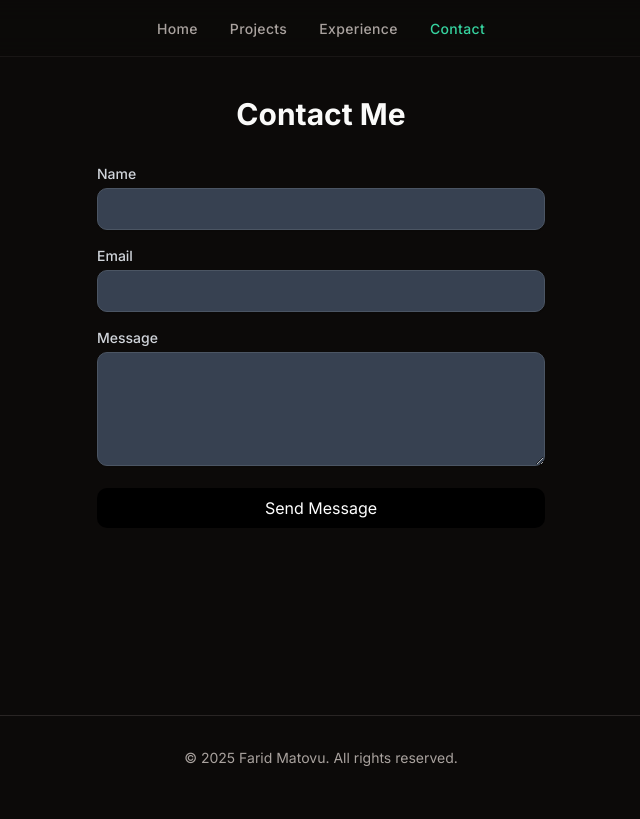
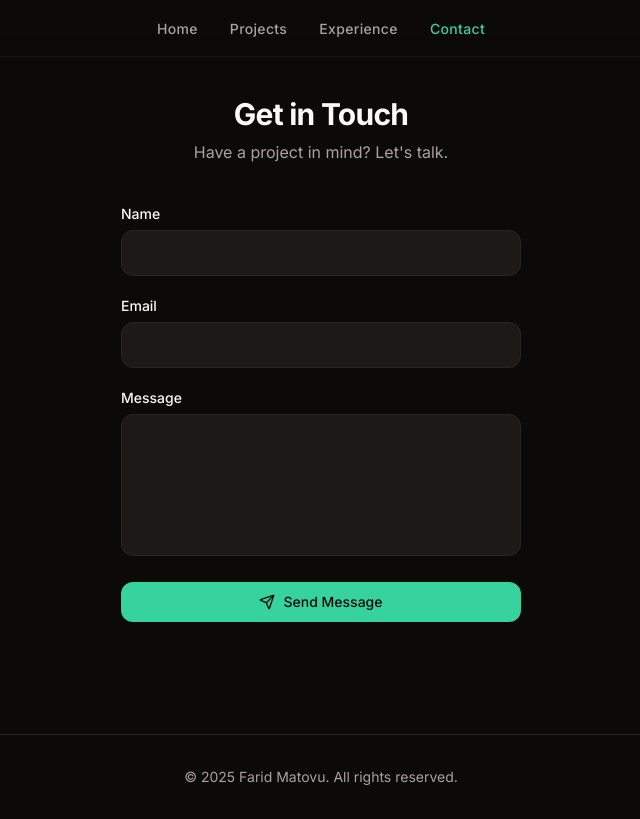
Before and after one commit to matovu-farid/my-website, a Next.js app: page /contact in a window 1280 px wide. Shown: the whole page, without its empty margins (319-959 px from the left). Built offline with nearby package versions, Linux system fonts and the light colour scheme; no server answers.

Commit message:
feat: restyle contact page with stone inputs and emerald accent

```diff
--- a/src/app/contact/page.tsx
+++ b/src/app/contact/page.tsx
@@ -1,9 +1,11 @@
 "use client";
 
 import { useState } from "react";
-import { motion } from "framer-motion";
+import { motion } from "motion/react";
+import { Send } from "lucide-react";
 import Header from "@/components/header";
 import Footer from "@/components/footer";
+import PageTransition from "@/components/page-transition";
 import { sendEmail } from "@/actions/send-email";
 
 export default function Contact() {
@@ -17,31 +19,29 @@ export default function Contact() {
     const formData = new FormData(event.currentTarget);
     const result = await sendEmail(formData);
     setFormStatus(result);
+
+    if (result.success) {
+      (event.target as HTMLFormElement).reset();
+    }
   };
 
   return (
     <div className="min-h-screen flex flex-col">
       <Header />
-      <main className="flex-grow container mx-auto px-6 pt-24 pb-12">
-        <motion.h1
-          initial={{ opacity: 0, y: -20 }}
-          animate={{ opacity: 1, y: 0 }}
-          transition={{ duration: 0.5 }}
-          className="text-3xl font-bold mb-8 text-center"
-        >
-          Contact Me
-        </motion.h1>
-        <motion.form
-          initial={{ opacity: 0, y: 20 }}
-          animate={{ opacity: 1, y: 0 }}
-          transition={{ duration: 0.5 }}
-          className="max-w-md mx-auto"
-          onSubmit={handleSubmit}
-        >
-          <div className="mb-4">
+      <main className="flex-grow container mx-auto px-6 pt-24 pb-12 max-w-md">
+        <PageTransition>
+          <h1 className="text-3xl font-bold tracking-tight text-foreground mb-2 text-center">
+            Get in Touch
+          </h1>
+          <p className="text-muted-foreground text-center mb-10">
+            Have a project in mind? Let&apos;s talk.
+          </p>
+
+          <form className="space-y-5" onSubmit={handleSubmit}>
+            <div>
               <label
                 htmlFor="name"
-              className="block text-sm font-medium text-gray-700 dark:text-gray-300 mb-1"
+                className="block text-sm font-medium text-foreground mb-1.5"
               >
                 Name
               </label>
@@ -50,13 +50,13 @@ export default function Contact() {
                 id="name"
                 name="name"
                 required
-              className="w-full px-3 py-2 border border-gray-300 rounded-md shadow-sm focus:outline-none focus:ring-2 focus:ring-blue-500 focus:border-blue-500 dark:bg-gray-700 dark:border-gray-600 dark:text-white"
+                className="w-full px-3.5 py-2.5 border border-border rounded-lg bg-card text-foreground placeholder-muted-foreground focus:outline-none focus:ring-2 focus:ring-ring/50 transition-shadow"
               />
             </div>
-          <div className="mb-4">
+            <div>
               <label
                 htmlFor="email"
-              className="block text-sm font-medium text-gray-700 dark:text-gray-300 mb-1"
+                className="block text-sm font-medium text-foreground mb-1.5"
               >
                 Email
               </label>
@@ -65,13 +65,13 @@ export default function Contact() {
                 id="email"
                 name="email"
                 required
-              className="w-full px-3 py-2 border border-gray-300 rounded-md shadow-sm focus:outline-none focus:ring-2 focus:ring-blue-500 focus:border-blue-500 dark:bg-gray-700 dark:border-gray-600 dark:text-white"
+                className="w-full px-3.5 py-2.5 border border-border rounded-lg bg-card text-foreground placeholder-muted-foreground focus:outline-none focus:ring-2 focus:ring-ring/50 transition-shadow"
               />
             </div>
-          <div className="mb-4">
+            <div>
               <label
                 htmlFor="message"
-              className="block text-sm font-medium text-gray-700 dark:text-gray-300 mb-1"
+                className="block text-sm font-medium text-foreground mb-1.5"
               >
                 Message
               </label>
@@ -79,33 +79,35 @@ export default function Contact() {
                 id="message"
                 name="message"
                 required
-              rows={4}
-              className="w-full px-3 py-2 border border-gray-300 rounded-md shadow-sm focus:outline-none focus:ring-2 focus:ring-blue-500 focus:border-blue-500 dark:bg-gray-700 dark:border-gray-600 dark:text-white"
-            ></textarea>
+                rows={5}
+                className="w-full px-3.5 py-2.5 border border-border rounded-lg bg-card text-foreground placeholder-muted-foreground focus:outline-none focus:ring-2 focus:ring-ring/50 transition-shadow resize-none"
+              />
             </div>
             <motion.button
               type="submit"
-            whileHover={{ scale: 1.05 }}
-            whileTap={{ scale: 0.95 }}
-            className="w-full bg-black text-white py-2 px-4 rounded-md hover:bg-black focus:outline-none focus:ring-2 focus:ring-blue-500 focus:ring-offset-2 transition-colors duration-200"
+              whileHover={{ scale: 1.02 }}
+              whileTap={{ scale: 0.98 }}
+              className="w-full inline-flex items-center justify-center gap-2 bg-primary text-primary-foreground py-2.5 px-4 rounded-lg font-medium text-sm hover:opacity-90 transition-opacity"
             >
+              <Send size={16} />
               Send Message
             </motion.button>
-        </motion.form>
+          </form>
+
           {formStatus && (
             <motion.div
-            initial={{ opacity: 0 }}
-            animate={{ opacity: 1 }}
-            transition={{ duration: 0.5 }}
-            className={`mt-4 p-4 rounded-md ${
+              initial={{ opacity: 0, y: 8 }}
+              animate={{ opacity: 1, y: 0 }}
+              className={`mt-4 p-4 rounded-lg text-sm ${
                 formStatus.success
-                ? "bg-green-100 text-green-700"
-                : "bg-red-100 text-red-700"
+                  ? "bg-primary/10 text-primary"
+                  : "bg-destructive/10 text-destructive"
               }`}
             >
               {formStatus.message}
             </motion.div>
           )}
+        </PageTransition>
       </main>
       <Footer />
     </div>
```
Lines whose indentation alone changed are shown as unchanged.
